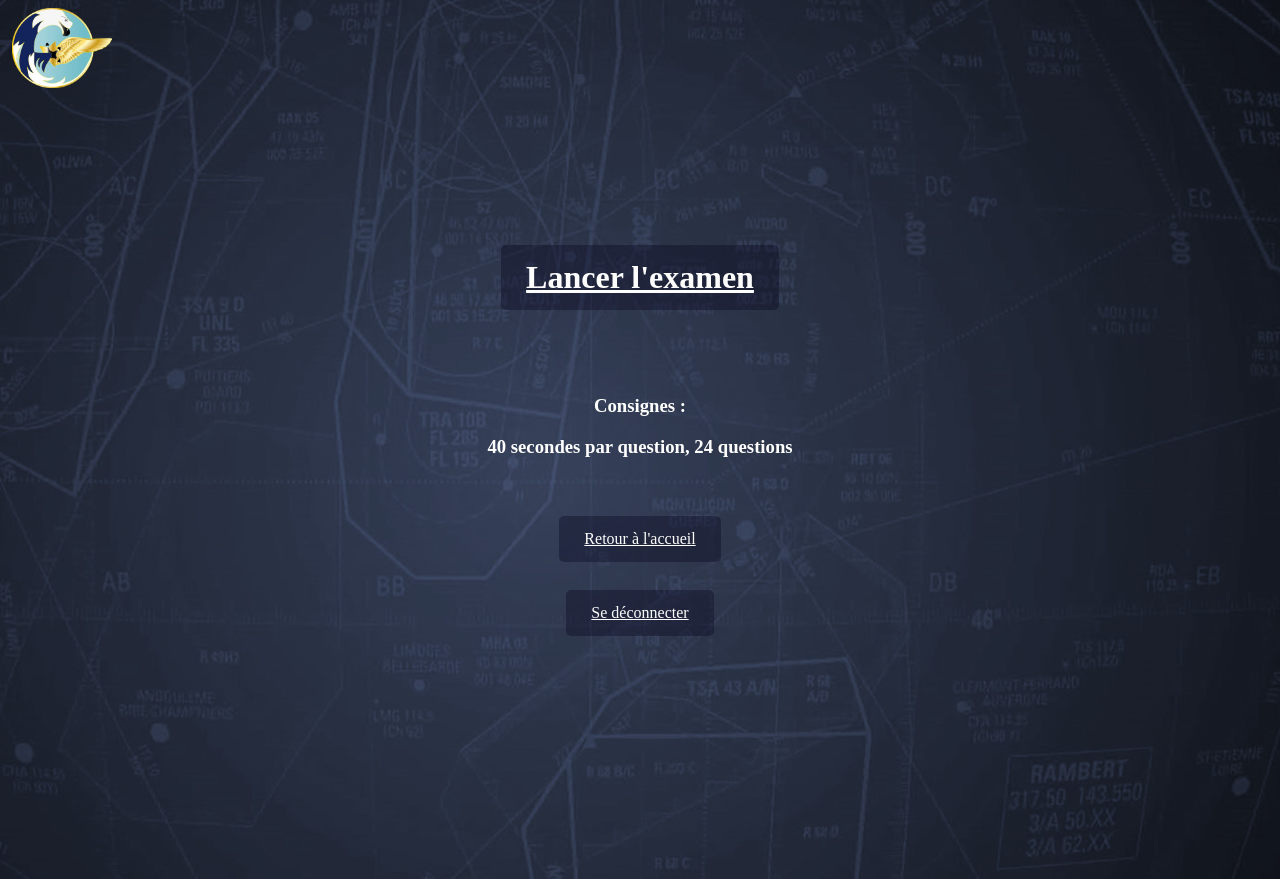
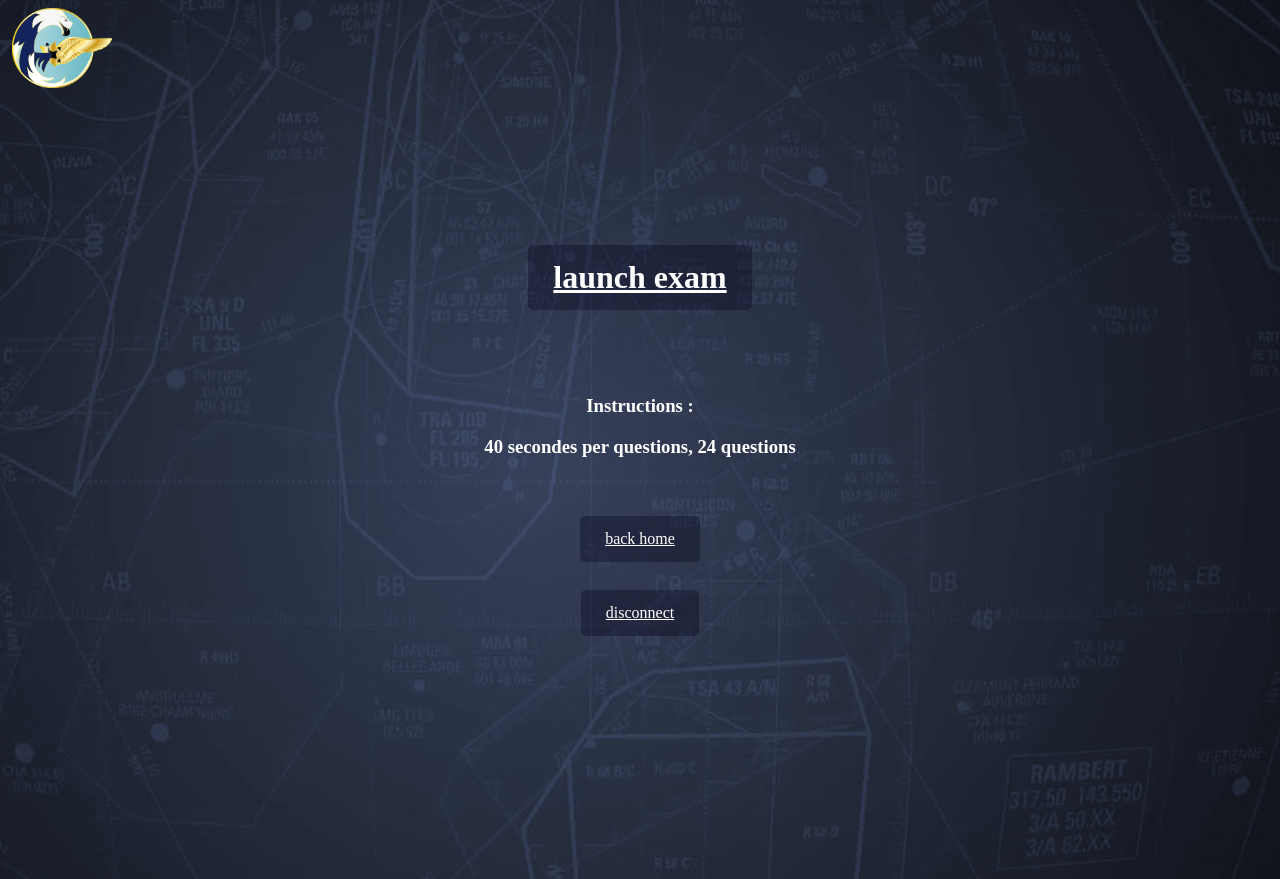
Before and after one commit to 153dop/ksa, a Django app: template templates/home_user.html in a window 1280 px wide. Run offline with Django 4.2, Linux system fonts and the light colour scheme; the template is opened without the code that fills it, so the values that code supplies are empty; parts of the project's set-up code (start-up, migrations or seed data) failed here and were passed over.

Commit message:
Update home_user.html

```diff
--- a/templates/home_user.html
+++ b/templates/home_user.html
@@ -6,16 +6,16 @@ KSA100 - EXAMEN
 {%endblock%}
 
 {%block h1%}
-    <a href="/exam/exam-in-progress">Lancer l'examen</a>
+    <a href="/exam/exam-in-progress">launch exam</a>
 {%endblock%}
 
 {%block h3%}
-    Consignes :
-    <p>40 secondes par question, 24 questions</p>
+    Instructions :
+    <p>40 secondes per questions, 24 questions</p>
 {% endblock %}
 
 {% block a%}
-    <a href="/login">Retour à l'accueil</a>
+    <a href="/login">back home</a>
     <br> <br>
-    <a href="/logout" >Se déconnecter</a>
+    <a href="/logout" >disconnect</a>
 {% endblock %}
```
